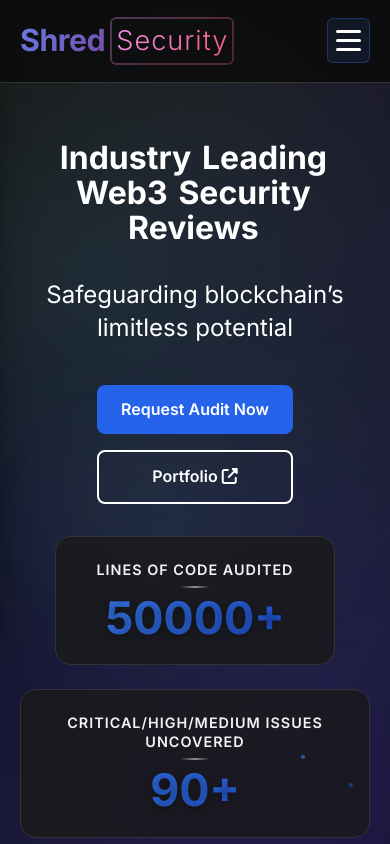
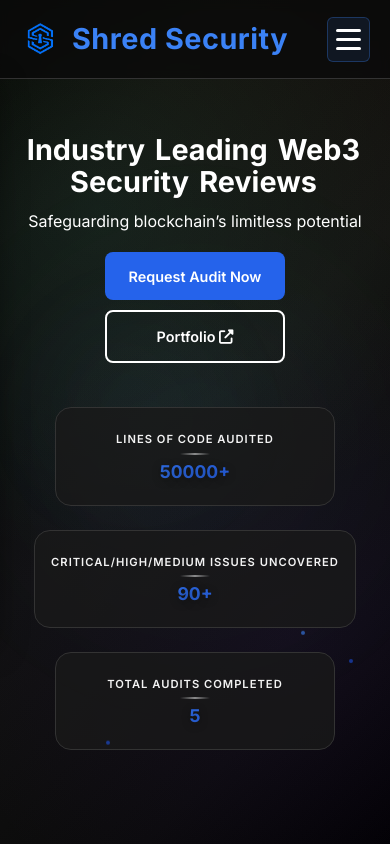
Before and after one commit to ShredSecurity/website, a website: page index.html in a window 390 px wide. Shown: the top 844 px of the page. Drawn offline with Linux system fonts and the light colour scheme.

Commit message:
color changes

```diff
--- a/index.html
+++ b/index.html
@@ -92,10 +92,8 @@
     <nav class="navbar">
         <div class="nav-container">
             <div class="nav-logo">
-                <h2>
-                    <span class="logo-prism">Shred</span>
-                    <span class="logo-node">Security</span>
-                </h2>
+                <img src="assets/images/logos/shred_sec_logo_2.png" alt="Shred Security" class="logo-image">
+                <h2 class="logo-text">Shred Security</h2>
             </div>
             <ul class="nav-menu">
 
@@ -387,8 +385,13 @@
             <div class="contact-content">
                 <div class="contact-info">
                     <h3>Ready to Secure Your Project?</h3>
-                    <p>Fill out the form to get started with your security audit. Our team will review your requirements and provide a customized proposal.</p>
+                    <p>Fill out the form to get started with your security audit. Our team will review your requirements and provide a customized proposal. <strong>Get response within half an hour!</strong></p>
+                    <h4>Direct Contact</h4>
                     <div class="contact-details">
+                        <div class="contact-item">
+                            <i class="fab fa-telegram"></i>
+                            <a href="https://t.me/shredsecurity" target="_blank" rel="noopener noreferrer">@shredsecurity</a>
+                        </div>
                         <div class="contact-item">
                             <i class="fas fa-envelope"></i>
                             <span>shredscrt@gmail.com</span>
@@ -420,6 +423,7 @@
                     <a href="https://twitter.com/shredscrt" target="_blank" rel="noopener noreferrer"><i class="fab fa-twitter"></i></a>
                     <a href="https://linkedin.com/company/shredsecurity" target="_blank" rel="noopener noreferrer"><i class="fab fa-linkedin"></i></a>
                     <a href="https://github.com/ShredSecurity" target="_blank" rel="noopener noreferrer"><i class="fab fa-github"></i></a>
+                    <a href="https://t.me/shredsecurity" target="_blank" rel="noopener noreferrer"><i class="fab fa-telegram"></i></a>
                 </div>
             </div>
             <div class="footer-bottom">
--- a/styles.css
+++ b/styles.css
@@ -725,113 +725,23 @@
     gap: 12px;
 }
 
-.logo-icon {
+
+.logo-image {
     width: 40px;
     height: 40px;
-    display: flex;
-    align-items: center;
-    justify-content: center;
-    transition: all 0.3s ease;
-}
-
-.logo-icon svg {
-    width: 100%;
-    height: 100%;
-    filter: drop-shadow(0 0 10px rgba(100, 255, 218, 0.4));
-}
-
-.nav-logo:hover .logo-icon {
-    transform: scale(1.1) rotate(5deg);
-    filter: drop-shadow(0 0 15px rgba(100, 255, 218, 0.6));
-}
-
-.nav-logo h2 {
+    object-fit: contain;
+    border-radius: 8px;
+}
+
+.logo-text {
     color: var(--accent-primary);
     font-weight: 700;
     font-size: 1.8rem;
-    display: flex;
-    align-items: center;
-    gap: 4px;
     font-family: 'Inter', sans-serif;
-    cursor: pointer;
-    transition: transform 0.3s ease;
-}
-
-.nav-logo h2:hover {
-    transform: scale(1.05);
-}
-
-.logo-prism {
-    background: linear-gradient(135deg, #667eea 0%, #764ba2 100%);
-    -webkit-background-clip: text;
-    -webkit-text-fill-color: transparent;
-    background-clip: text;
-    font-weight: 900;
-    font-size: 1.9rem;
-    letter-spacing: -0.5px;
-    position: relative;
-}
-
-.logo-node {
-    background: linear-gradient(135deg, #f093fb 0%, #f5576c 100%);
-    -webkit-background-clip: text;
-    -webkit-text-fill-color: transparent;
-    background-clip: text;
-    font-weight: 300;
-    font-size: 1.7rem;
-    letter-spacing: 1px;
-    position: relative;
-    padding: 2px 6px;
-    border: 1px solid transparent;
-    border-radius: 6px;
-}
-
-.logo-node::before {
-    content: '';
-    position: absolute;
-    inset: 0;
-    padding: 2px;
-    background: linear-gradient(135deg, #f093fb, #f5576c);
-    border-radius: 6px;
-    mask: linear-gradient(#fff 0 0) content-box, linear-gradient(#fff 0 0);
-    mask-composite: exclude;
-    opacity: 0.3;
-}
-
-.logo-prism::after {
-    content: '';
-    position: absolute;
-    bottom: -4px;
-    left: 50%;
-    transform: translateX(-50%);
-    width: 0;
-    height: 2px;
-    background: linear-gradient(90deg, #667eea, #764ba2);
-    border-radius: 1px;
-    transition: width 0.4s cubic-bezier(0.4, 0, 0.2, 1);
-}
-
-.logo-prism:hover::after {
-    width: 100%;
-}
-
-.logo-node:hover {
-    transform: translateY(-1px);
-    transition: transform 0.3s cubic-bezier(0.4, 0, 0.2, 1);
-}
-
-.logo-node:hover::before {
-    opacity: 0.5;
-    transition: opacity 0.3s ease;
-}
-
-.nav-logo h2:hover .logo-prism {
-    background: linear-gradient(135deg, #5a67d8 0%, #6b46c1 100%);
-    -webkit-background-clip: text;
-    -webkit-text-fill-color: transparent;
-    background-clip: text;
-    transition: all 0.3s ease;
-}
+    margin: 0;
+    letter-spacing: 0.5px;
+}
+
 
 .nav-menu {
     display: flex;
@@ -931,10 +841,10 @@
 .hero {
     padding: 140px 0 80px;
     background:
-        radial-gradient(circle at 25% 25%, rgba(100, 255, 218, 0.1) 0%, transparent 50%),
-        radial-gradient(circle at 75% 75%, rgba(124, 58, 237, 0.1) 0%, transparent 50%),
-        radial-gradient(circle at 50% 0%, rgba(245, 158, 11, 0.06) 0%, transparent 60%),
-        linear-gradient(135deg, #0a0a0f 0%, #111127 30%, #1a1a38 70%, #0f0f2a 100%);
+        radial-gradient(circle at 25% 25%, rgba(100, 255, 218, 0.08) 0%, transparent 50%),
+        radial-gradient(circle at 75% 75%, rgba(124, 58, 237, 0.08) 0%, transparent 50%),
+        radial-gradient(circle at 50% 0%, rgba(245, 158, 11, 0.04) 0%, transparent 60%),
+        linear-gradient(135deg, #000000 0%, #0a0a0a 20%, #111111 50%, #0a0a0a 80%, #000000 100%);
     color: var(--text-primary);
     min-height: 100vh;
     display: flex;
@@ -2529,7 +2439,8 @@
 .contact-details {
     display: flex;
     flex-direction: column;
-    gap: 1rem;
+    gap: 1.5rem;
+    margin-top: 1.5rem;
 }
 
 .contact-item {
@@ -2537,11 +2448,58 @@
     align-items: center;
     gap: 1rem;
     color: var(--text-secondary);
+    padding: 1rem 1.5rem;
+    background: var(--card-bg);
+    border-radius: 12px;
+    border: 1px solid var(--border-color);
+    transition: all 0.3s ease;
+    backdrop-filter: blur(10px);
+}
+
+.contact-item:hover {
+    transform: translateY(-2px);
+    box-shadow: 0 8px 25px rgba(59, 130, 246, 0.15);
+    border-color: var(--accent-primary);
+    background: rgba(59, 130, 246, 0.05);
 }
 
 .contact-item i {
     color: var(--accent-primary);
-    font-size: 1.2rem;
+    font-size: 1.4rem;
+    width: 24px;
+    text-align: center;
+}
+
+.contact-item a {
+    color: var(--text-primary);
+    text-decoration: none;
+    font-weight: 500;
+    transition: color 0.3s ease;
+}
+
+.contact-item a:hover {
+    color: var(--accent-primary);
+}
+
+.contact-info h4 {
+    color: var(--text-primary);
+    font-size: 1.3rem;
+    font-weight: 600;
+    margin: 2rem 0 1rem 0;
+    position: relative;
+    padding-left: 1rem;
+}
+
+.contact-info h4::before {
+    content: '';
+    position: absolute;
+    left: 0;
+    top: 50%;
+    transform: translateY(-50%);
+    width: 4px;
+    height: 20px;
+    background: linear-gradient(135deg, var(--accent-primary), var(--accent-secondary));
+    border-radius: 2px;
 }
 
 .contact-form {
@@ -2780,30 +2738,56 @@
         left: 0;
     }
 
+    .hero {
+        padding: 80px 0 40px;
+        min-height: 100vh;
+    }
+
     .hero-container {
         grid-template-columns: 1fr;
         text-align: center;
-        gap: 2rem;
+        gap: 1rem;
+        padding: 0 15px;
     }
 
     .hero-title {
-        font-size: 2.5rem;
+        font-size: 2.2rem;
+        margin-bottom: 1rem;
+        line-height: 1.2;
+    }
+
+    .hero-subtitle {
+        font-size: 1.1rem;
+        margin-bottom: 1.5rem;
     }
 
     .hero-buttons {
         justify-content: center;
+        gap: 0.8rem;
+        margin-bottom: 1rem;
     }
 
     .hero-stats {
-        flex-direction: column;
-        gap: 2rem;
-        margin-top: 2rem;
+        flex-direction: row;
+        gap: 1rem;
+        margin-top: 1rem;
         align-items: center;
+        flex-wrap: wrap;
+        justify-content: center;
     }
 
     .stat-tracker {
-        min-width: 250px;
-        padding: 1rem;
+        min-width: 120px;
+        padding: 0.8rem 0.5rem;
+        font-size: 0.9rem;
+    }
+
+    .stat-tracker .stat-number {
+        font-size: 1.2rem;
+    }
+
+    .stat-tracker .stat-label {
+        font-size: 0.75rem;
     }
 
     .vuln-categories {
@@ -2869,27 +2853,63 @@
 }
 
 @media (max-width: 480px) {
+    .hero {
+        padding: 60px 0 20px;
+        min-height: 100vh;
+    }
+
     .hero-title {
-        font-size: 2rem;
-    }
-
-    .section-title {
-        font-size: 2rem;
-    }
-
-    .container {
-        padding: 0 15px;
+        font-size: 1.8rem;
+        margin-bottom: 0.8rem;
+        line-height: 1.1;
+    }
+
+    .hero-subtitle {
+        font-size: 1rem;
+        margin-bottom: 1.2rem;
     }
 
     .hero-buttons {
         flex-direction: column;
         align-items: center;
+        gap: 0.6rem;
+        margin-bottom: 0.8rem;
     }
 
     .btn {
         width: 100%;
-        max-width: 250px;
+        max-width: 200px;
         text-align: center;
+        padding: 0.8rem 1.5rem;
+        font-size: 0.9rem;
+    }
+
+    .hero-stats {
+        flex-direction: column;
+        gap: 0.8rem;
+        margin-top: 0.8rem;
+    }
+
+    .stat-tracker {
+        min-width: 200px;
+        padding: 0.6rem 0.5rem;
+        font-size: 0.8rem;
+    }
+
+    .stat-tracker .stat-number {
+        font-size: 1.1rem;
+    }
+
+    .stat-tracker .stat-label {
+        font-size: 0.7rem;
+    }
+
+    .section-title {
+        font-size: 2rem;
+    }
+
+    .container {
+        padding: 0 15px;
     }
 }
 
```
